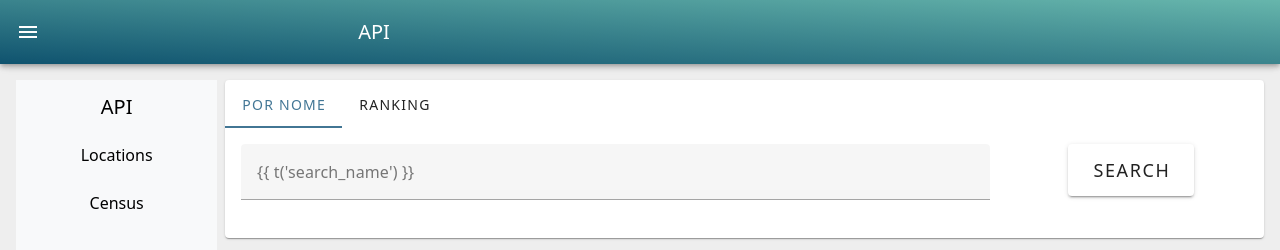
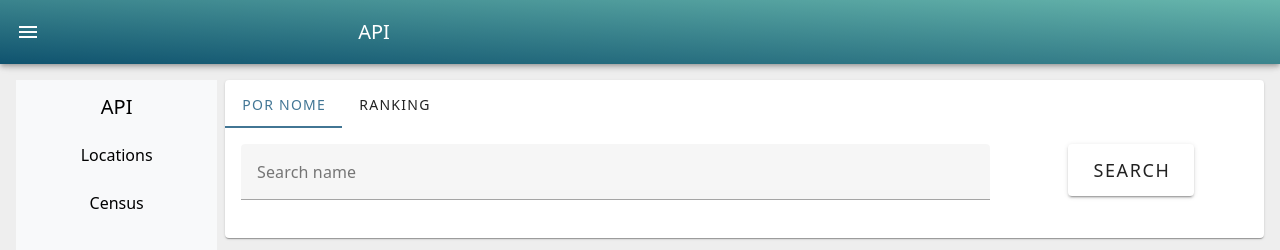
Before and after one commit to DanielHMuniz99/geodata, a Vue app in the folder app/: page /census in a window 1280 px wide. Shown: the top 250 px of the page. Built offline with nearby package versions, Linux system fonts and the light colour scheme.

Commit message:
census model folder

```diff
--- a/app/src/components/census/CensusView.vue
+++ b/app/src/components/census/CensusView.vue
@@ -20,7 +20,7 @@
 <script setup>
 import { ref } from "vue";
 import NameSearch from "./NameSearch.vue";
-import RankingChart from "./census/RankingChart.vue";
+import RankingChart from "./RankingChart.vue";
 
 const tab = ref(null);
 </script>
--- a/app/src/components/census/NameSearch.vue
+++ b/app/src/components/census/NameSearch.vue
@@ -2,7 +2,7 @@
   <v-container>
     <v-row>
       <v-col cols="12" md="9" sm="9">
-        <v-text-field v-model="name" label="{{ t('search_name') }}"></v-text-field>
+        <v-text-field v-model="name" :label="t('search_name')"></v-text-field>
       </v-col>
       <v-col cols="12" md="3" sm="3">
         <v-btn size="x-large" @click="searchName()"> {{ t('search') }} </v-btn>
```
